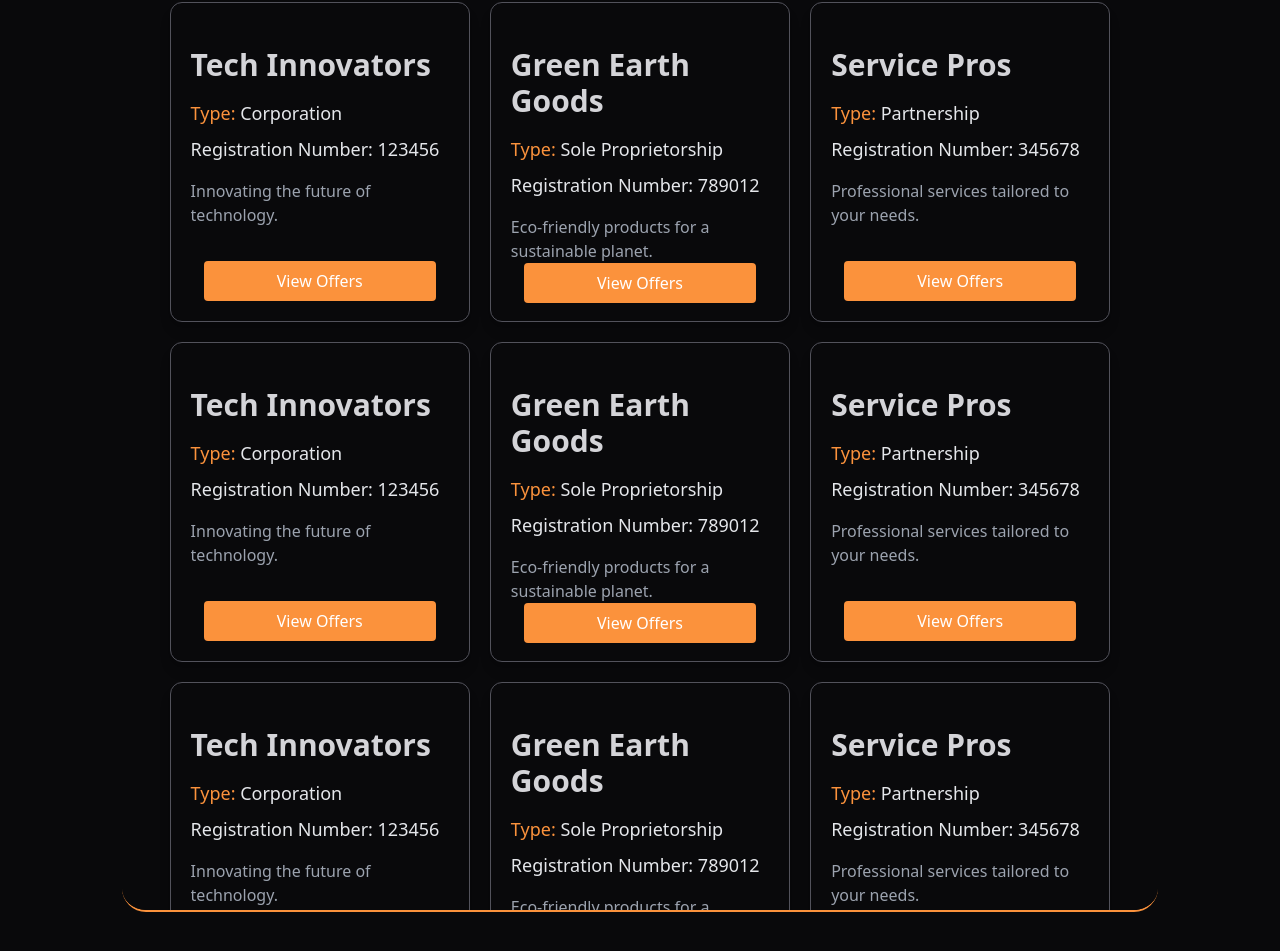
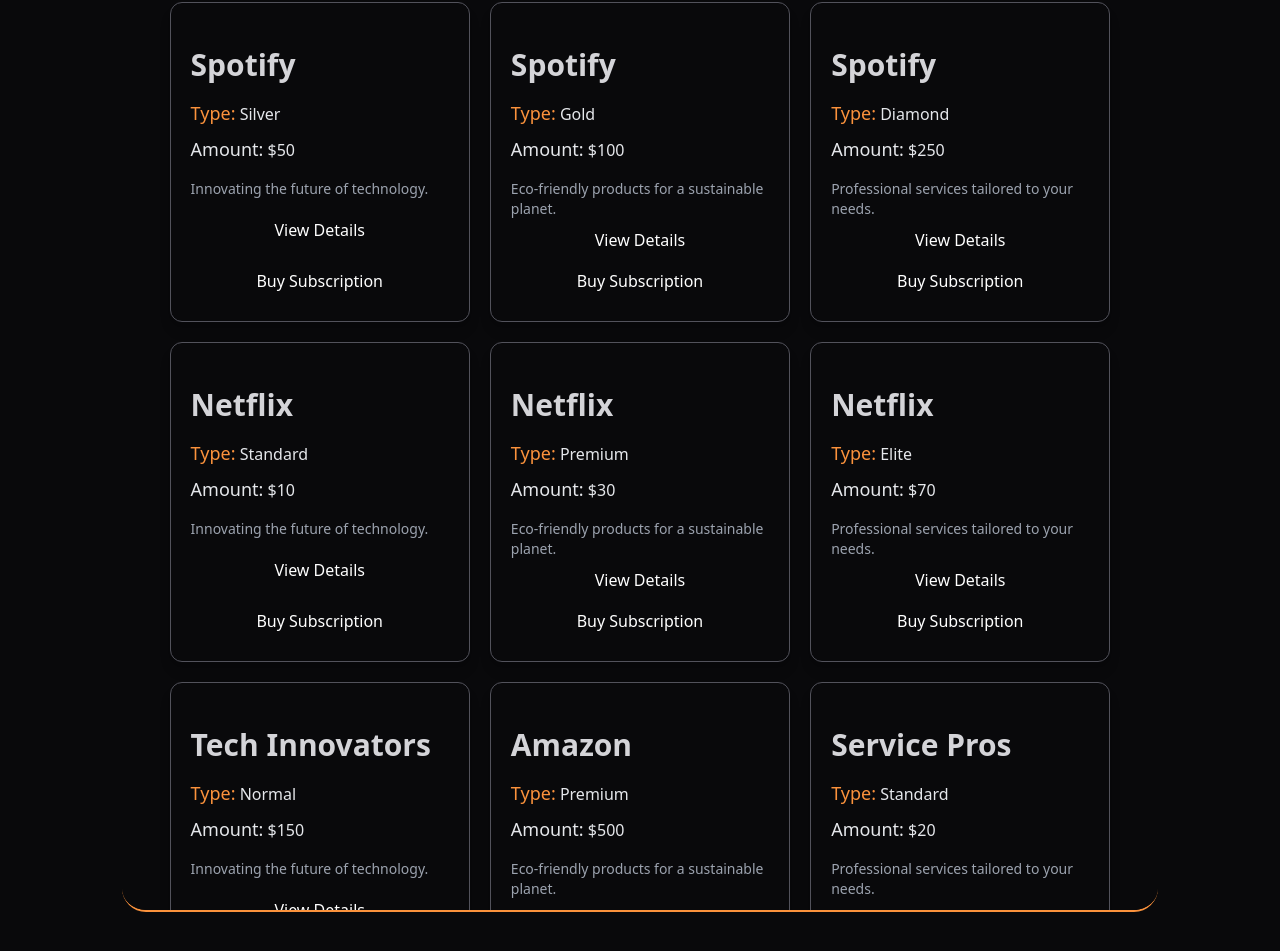
Before and after one commit to KPR-V/InvoX, a React (Vite) app in the folder frontend/: page /dashboard in a window 1280 px wide. Shown: the part 1225-2176 px from the top of the page. Built offline with nearby package versions, Linux system fonts and the light colour scheme; a web font is replaced by a local one.

Commit message:
Necessary changes in UI

```diff
--- a/frontend/src/App.tsx
+++ b/frontend/src/App.tsx
@@ -24,9 +24,7 @@
    };
 
    const handleThirdButtonClick = () => {
-     if (customerSectionRef.current) {
-       customerSectionRef.current.scrollIntoView({ behavior: "smooth" });
-     }
+
    };
   return (
     <Router>
--- a/frontend/src/components/Explore.tsx
+++ b/frontend/src/components/Explore.tsx
@@ -1,66 +1,66 @@
 import React, { useState } from "react";
 
-interface Business {
+interface Offers {
   name: string;
   type: string;
-  registrationNumber: string;
+  amount: number;
   description: string;
 }
 
 const Explore: React.FC = () => {
-  const [businesses, setBusinesses] = useState<Business[]>([
+  const [offers, setOffers] = useState<Offers[]>([
     {
-      name: "Tech Innovators",
-      type: "Corporation",
-      registrationNumber: "123456",
+      name: "Spotify",
+      type: "Silver",
+      amount: 50,
       description: "Innovating the future of technology.",
     },
     {
-      name: "Green Earth Goods",
-      type: "Sole Proprietorship",
-      registrationNumber: "789012",
+      name: "Spotify",
+      type: "Gold",
+      amount: 100,
+      description: "Eco-friendly products for a sustainable planet.",
+    },
+    {
+      name: "Spotify",
+      type: "Diamond",
+      amount: 250,
+      description: "Professional services tailored to your needs.",
+    },
+    {
+      name: "Netflix",
+      type: "Standard",
+      amount: 10,
+      description: "Innovating the future of technology.",
+    },
+    {
+      name: "Netflix",
+      type: "Premium",
+      amount: 30,
+      description: "Eco-friendly products for a sustainable planet.",
+    },
+    {
+      name: "Netflix",
+      type: "Elite",
+      amount: 70,
+      description: "Professional services tailored to your needs.",
+    },
+    {
+      name: "Tech Innovators",
+      type: "Normal",
+      amount: 150,
+      description: "Innovating the future of technology.",
+    },
+    {
+      name: "Amazon",
+      type: "Premium",
+      amount: 500,
       description: "Eco-friendly products for a sustainable planet.",
     },
     {
       name: "Service Pros",
-      type: "Partnership",
-      registrationNumber: "345678",
-      description: "Professional services tailored to your needs.",
-    },
-    {
-      name: "Tech Innovators",
-      type: "Corporation",
-      registrationNumber: "123456",
-      description: "Innovating the future of technology.",
-    },
-    {
-      name: "Green Earth Goods",
-      type: "Sole Proprietorship",
-      registrationNumber: "789012",
-      description: "Eco-friendly products for a sustainable planet.",
-    },
-    {
-      name: "Service Pros",
-      type: "Partnership",
-      registrationNumber: "345678",
-      description: "Professional services tailored to your needs.",
-    },
-    {
-      name: "Tech Innovators",
-      type: "Corporation",
-      registrationNumber: "123456",
-      description: "Innovating the future of technology.",
-    },
-    {
-      name: "Green Earth Goods",
-      type: "Sole Proprietorship",
-      registrationNumber: "789012",
-      description: "Eco-friendly products for a sustainable planet.",
-    },
-    {
-      name: "Service Pros",
-      type: "Partnership",
-      registrationNumber: "345678",
+      type: "Standard",
+      amount: 20,
       description: "Professional services tailored to your needs.",
     },
   ]);
@@ -68,8 +68,8 @@
   return (
     <>
       <div className=" pb-10 border-b-[1px] border-orange-400 w-[90%] mx-auto">
-        <div className="mt-20 mb-20 text-center text-5xl tracking-tighter hover:text-orange-400 transition-colors duration-300 cursor-pointer text-white ">
-          Explore Businesses
+        <div className="mt-20 mb-20 text-center text-5xl tracking-tighter font-montserrat font-light transition-colors duration-300 cursor-pointer text-white ">
+          Explore Offers
         </div>
         <div
           className="container w-[90%] h-[60rem] bg-zinc-950 mt-5 border-y-2 border-orange-400 mx-auto rounded-3xl overflow-y-auto p-12 grid grid-cols-1 md:grid-cols-2 lg:grid-cols-3 gap-5"
@@ -78,27 +78,30 @@
             msOverflowStyle: "none" /* Internet Explorer 10+ */,
           }}
         >
-          {businesses.map((business, index) => (
+          {offers.map((offer, index) => (
             <div
               key={index}
-              className="bg-zinc-950 shadow-lg rounded-xl p-5 flex flex-col justify-between h-[20rem] border-[0.1px] border-zinc-600 hover:border-orange-400 transition-all 1000ms"
+              className="bg-zinc-950 shadow-lg rounded-xl p-5 flex flex-col justify-between h-[20rem] border-[0.1px] border-zinc-600 hover:shadow-normal hover:shadow-orange-400 transition-all 1000ms"
             >
               <div>
                 <h3 className="text-3xl font-bold text-zinc-300 pt-6">
-                  {business.name}
+                  {offer.name}
                 </h3>
-                <p className="text-lg text-gray-200 pt-4">
-                  <span className="text-orange-400">Type:</span> {business.type}
+                <p className="text-base text-gray-200 pt-4">
+                  <span className="text-orange-400 text-lg">Type:</span> {offer.type}
                 </p>
-                <p className="text-lg text-gray-200 pt-2">
-                  Registration Number: {business.registrationNumber}
+                <p className="text-base text-gray-200 pt-2">
+                 <span className="text-lg">Amount:</span> <span>$</span>{offer.amount}
                 </p>
-                <p className=" text-gray-400 line-clamp-3 pt-4">
-                  {business.description}
+                <p className=" text-gray-400 text-sm line-clamp-3 pt-4">
+                  {offer.description}
                 </p>
               </div>
-              <button className=" bg-orange-400 w-[90%] mx-auto text-white py-2 px-4 rounded hover:bg-orange-500">
-                View Offers
+              <button className=" bg-transparent w-[90%] mx-auto text-white py-2 px-4 rounded hover:bg-zinc-900 hover:text-orange-400">
+                View Details
+              </button>
+              <button className=" bg-transparent w-[90%] mx-auto text-white py-2 px-4 rounded hover:bg-zinc-900 hover:text-orange-400">
+                Buy Subscription
               </button>
             </div>
           ))}
--- a/frontend/src/components/Subscriptions.tsx
+++ b/frontend/src/components/Subscriptions.tsx
@@ -2,130 +2,56 @@
 
 interface Subscription {
   companyName: string;
-  paymentDueDate: string;
-  paymentStatus: string;
-  amount: string;
+  subscriptionType: string;
+  subscriptionStatus: string;
+  subscriptionAmount: string;
 }
 
 const Subscriptions: React.FC = () => {
   const [subscriptions, setSubscriptions] = useState<Subscription[]>([
     {
-      companyName: "Tech Innovators",
-      paymentDueDate: "2024-12-15",
-      paymentStatus: "Pending",
-      amount: "$200",
+      companyName: "Amazon",
+      subscriptionType: "Premium",
+      subscriptionStatus: "Active",
+      subscriptionAmount: "$120",
     },
     {
-      companyName: "Green Earth Goods",
-      paymentDueDate: "2024-12-10",
-      paymentStatus: "Paid",
-      amount: "$150",
+      companyName: "Netflix",
+      subscriptionType: "Gold",
+      subscriptionStatus: "Inactive",
+      subscriptionAmount: "$100",
     },
     {
-      companyName: "Service Pros",
-      paymentDueDate: "2024-12-20",
-      paymentStatus: "Pending",
-      amount: "$300",
+      companyName: "Spotify",
+      subscriptionType: "Silver",
+      subscriptionStatus: "Active",
+      subscriptionAmount: "$50",
     },
-    {
-      companyName: "Tech Innovators",
-      paymentDueDate: "2024-12-15",
-      paymentStatus: "Pending",
-      amount: "$200",
-    },
-    {
-      companyName: "Green Earth Goods",
-      paymentDueDate: "2024-12-10",
-      paymentStatus: "Paid",
-      amount: "$150",
-    },
-    {
-      companyName: "Service Pros",
-      paymentDueDate: "2024-12-20",
-      paymentStatus: "Pending",
-      amount: "$300",
-    },
-    {
-      companyName: "Tech Innovators",
-      paymentDueDate: "2024-12-15",
-      paymentStatus: "Pending",
-      amount: "$200",
-    },
-    {
-      companyName: "Green Earth Goods",
-      paymentDueDate: "2024-12-10",
-      paymentStatus: "Paid",
-      amount: "$150",
-    },
-    {
-      companyName: "Service Pros",
-      paymentDueDate: "2024-12-20",
-      paymentStatus: "Pending",
-      amount: "$300",
-    },
-    {
-      companyName: "Tech Innovators",
-      paymentDueDate: "2024-12-15",
-      paymentStatus: "Pending",
-      amount: "$200",
-    },
-    {
-      companyName: "Green Earth Goods",
-      paymentDueDate: "2024-12-10",
-      paymentStatus: "Paid",
-      amount: "$150",
-    },
-    {
-      companyName: "Service Pros",
-      paymentDueDate: "2024-12-20",
-      paymentStatus: "Pending",
-      amount: "$300",
-    },
-    {
-      companyName: "Tech Innovators",
-      paymentDueDate: "2024-12-15",
-      paymentStatus: "Pending",
-      amount: "$200",
-    },
-    {
-      companyName: "Green Earth Goods",
-      paymentDueDate: "2024-12-10",
-      paymentStatus: "Paid",
-      amount: "$150",
-    },
-    {
-      companyName: "Service Pros",
-      paymentDueDate: "2024-12-20",
-      paymentStatus: "Pending",
-      amount: "$300",
-    },
-    // Add more subscriptions here for testing scroll functionality
   ]);
 
   return (
-    <>
     <div className="w-[90%] mx-auto pb-10">
-        <div className="mb-20 text-center text-5xl tracking-tighter text-zinc-300 hover:text-orange-400 transition-colors duration-300 cursor-pointer">
+      <div className="mb-20 mt-20 text-center text-5xl tracking-tighter text-zinc-300 font-light font-montserrat transition-colors duration-300 cursor-pointer">
         Manage Subscriptions
       </div>
 
       <div className="container w-[90%] h-[40rem] bg-zinc-950 mt-5 border-y-2 border-orange-400 mx-auto rounded-3xl overflow-y-auto p-6">
         <table className="w-full text-left text-zinc-300">
-            <thead className="sticky -top-6  bg-zinc-950">
+          <thead className="sticky -top-6 bg-zinc-950">
             <tr>
               <th className="px-4 py-2 border-b border-orange-400">
                 Company Name
               </th>
               <th className="px-4 py-2 border-b border-orange-400">
-                  Payment Due Date
+                Subscription Type
               </th>
               <th className="px-4 py-2 border-b border-orange-400">
-                  Payment Status
+                Subscription Status
               </th>
-                <th className="px-4 py-2 border-b border-orange-400">Amount</th>
               <th className="px-4 py-2 border-b border-orange-400">
-                  Actions
+                Subscription Amount
               </th>
+              <th className="px-4 py-2 border-b border-orange-400">Actions</th>
             </tr>
           </thead>
           <tbody>
@@ -135,23 +61,25 @@
                   {subscription.companyName}
                 </td>
                 <td className="px-4 py-2 border-b border-gray-700">
-                    {subscription.paymentDueDate}
+                  {subscription.subscriptionType}
                 </td>
                 <td
                   className={`px-4 py-2 border-b border-gray-700 ${
-                      subscription.paymentStatus === "Paid"
+                    subscription.subscriptionStatus === "Active"
                       ? "text-green-400"
                       : "text-red-400"
                   }`}
                 >
-                    {subscription.paymentStatus}
+                  {subscription.subscriptionStatus}
                 </td>
                 <td className="px-4 py-2 border-b border-gray-700">
-                    {subscription.amount}
+                  {subscription.subscriptionAmount}
                 </td>
                 <td className="px-4 py-2 border-b border-gray-700">
                   <button className="bg-orange-400 text-white py-1 px-3 rounded hover:bg-orange-500">
-                      {subscription.paymentStatus === "Paid" ? "View" : "Pay"}
+                    {subscription.subscriptionStatus === "Active"
+                      ? "Manage"
+                      : "Renew"}
                   </button>
                 </td>
               </tr>
@@ -160,7 +88,6 @@
         </table>
       </div>
     </div>
-    </>
   );
 };
 
--- a/frontend/src/index.css
+++ b/frontend/src/index.css
@@ -16,12 +16,12 @@
 }
 
 .custom-scrollbar::-webkit-scrollbar-thumb {
-  background: #d77606;
+  background: #4b4845;
   border-radius: 4px;
 }
 
 .custom-scrollbar::-webkit-scrollbar-thumb:hover {
-  background: #f54008;
+  background: #3e3836;
 }
 
 
--- a/frontend/tailwind.config.js
+++ b/frontend/tailwind.config.js
@@ -13,6 +13,7 @@
     extend: {
       boxShadow: {
         "3xl": "0px 0px 40px 0px rgba(0, 0, 0, 0.3)",
+        "normal": "0px 0px 10px 0px rgba(0, 0, 0, 0.3)"
       },
       fontFamily: {
         title: ["Orbitron"],
```
Lines whose indentation alone changed are shown as unchanged.
